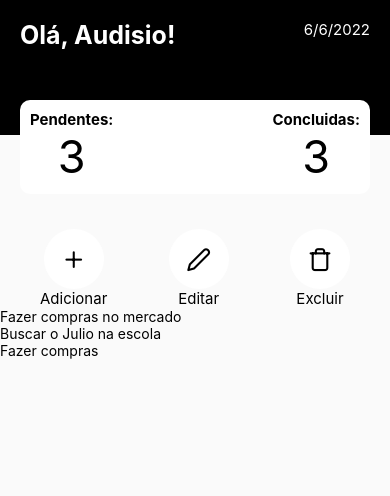
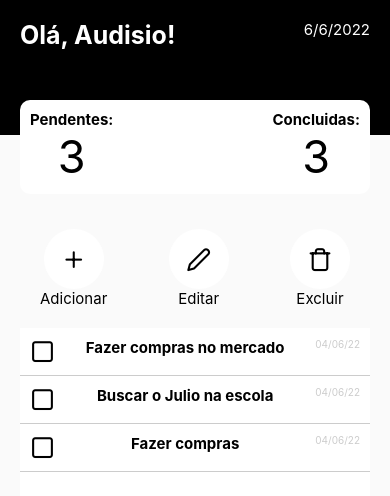
Before and after one commit to audisiofilho/toDoListApp, a React Native app: screen / in a window 390 px wide. Shown: the top 496 px of the page. Built offline with nearby package versions, Linux system fonts and the light colour scheme.

Commit message:
criando TaskList

```diff
--- a/src/components/TaskList/index.js
+++ b/src/components/TaskList/index.js
@@ -1,10 +1,24 @@
 import React from 'react';
-import { View, Text } from 'react-native';
+import {Container, ButtonTask, TaskText,TaskDate} from './styles';
+
+import Icon from 'react-native-vector-icons/Feather';
 
 export default function TasktList({data}) {
- return (
-   <View>
-       <Text>{data.task}</Text>
-       </View>
+  return (
+    <Container onLongPress={()=>alert('Container')}>
+      <ButtonTask onPress={()=> alert('task')}>
+        <Icon name="square" size={25} color="#000" />
+
+      </ButtonTask>
+
+        <TaskText>
+          {data.task}
+        </TaskText>
+
+        <TaskDate>
+          {data.date}
+        </TaskDate>
+
+    </Container>
   );
 }
--- /dev/null
+++ b/src/components/TaskList/styles.js
@@ -0,0 +1,22 @@
+import styled from 'styled-components/native';
+
+export const Container = styled.TouchableOpacity`
+  padding: 10px;
+  border-bottom-width: 1px;
+  border-bottom-color: #ccc;
+  flex-direction: row ;
+  justify-content: space-between ;
+`;
+
+export const ButtonTask = styled.TouchableOpacity``;
+
+export const TaskDate = styled.Text`
+    color:#ccc ;
+    font-size:10px ;
+`;
+
+export const TaskText = styled.Text`
+  font-size: 15px;
+  font-weight: bold;
+  color: #000;
+`;
--- a/src/pages/Home/index.js
+++ b/src/pages/Home/index.js
@@ -27,14 +27,17 @@ export default function Home() {
     {
       id: 1,
       task: 'Fazer compras no mercado',
+      date: '04/06/22'
     },
     {
       id: 2,
       task: 'Buscar o Julio na escola',
+      date: '04/06/22'
     },
     {
       id: 3,
       task: 'Fazer compras',
+      date: '04/06/22'
     },
   ];
   return (
--- a/src/pages/Home/styles.js
+++ b/src/pages/Home/styles.js
@@ -70,4 +70,9 @@ export const ButtonText = styled.Text`
     font-size:15px ;
 `;
 
-export const List = styled.FlatList``;
+export const List = styled.FlatList`
+  margin-top: 20px;
+  margin-left: 20px;
+  margin-right: 20px;
+  background-color: #fff ;
+`;
```
